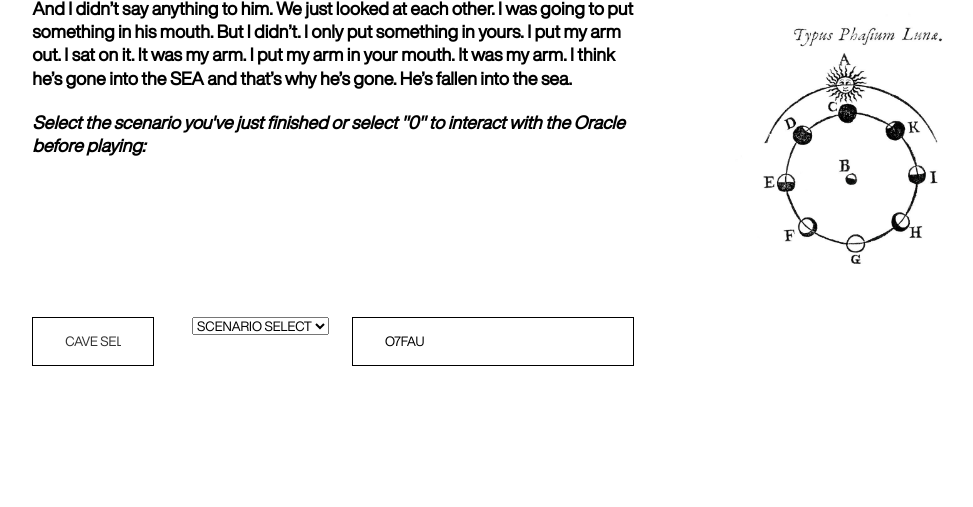
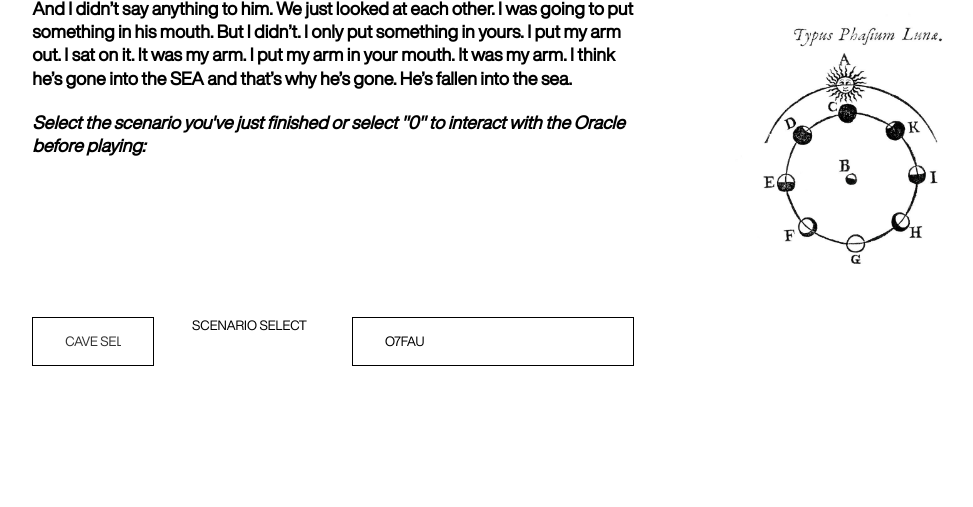
Before and after one commit to Will-Sin/ground-landing-page, a Django app: page / in a window 1280 px wide. Shown: the part 504-1011 px from the top of the page, without its empty margins (147-1120 px from the left). Run offline with Django 4.2, Linux system fonts and the light colour scheme.

Commit message:
New Dropdown CSS and JS

```diff
--- a/landing_page/pages/templates/index.html
+++ b/landing_page/pages/templates/index.html
@@ -1,6 +1,6 @@
 {% load static %}
 <link rel="stylesheet" type="text/css" href="{% static 'simple-grid.css' %}">
-<meta name="viewport" content="width=device-width, initial-scale=1" />
+<meta name="viewport" content="width=device-width, initial-scale=1, maximum-scale=1">
 
 <div class="container">
     <div class="row">
--- a/landing_page/static/simple-grid.css
+++ b/landing_page/static/simple-grid.css
@@ -23,6 +23,18 @@
     font-weight: normal;
     font-style: normal;
     font-display: swap;
+}
+
+input,
+select,
+textarea,
+button {
+  -webkit-appearance: none;
+  -moz-appearance: none;
+  appearance: none;
+  background-color: transparent;
+  border: none;
+  outline: none;
 }
 
 /* UNIVERSAL */
```
